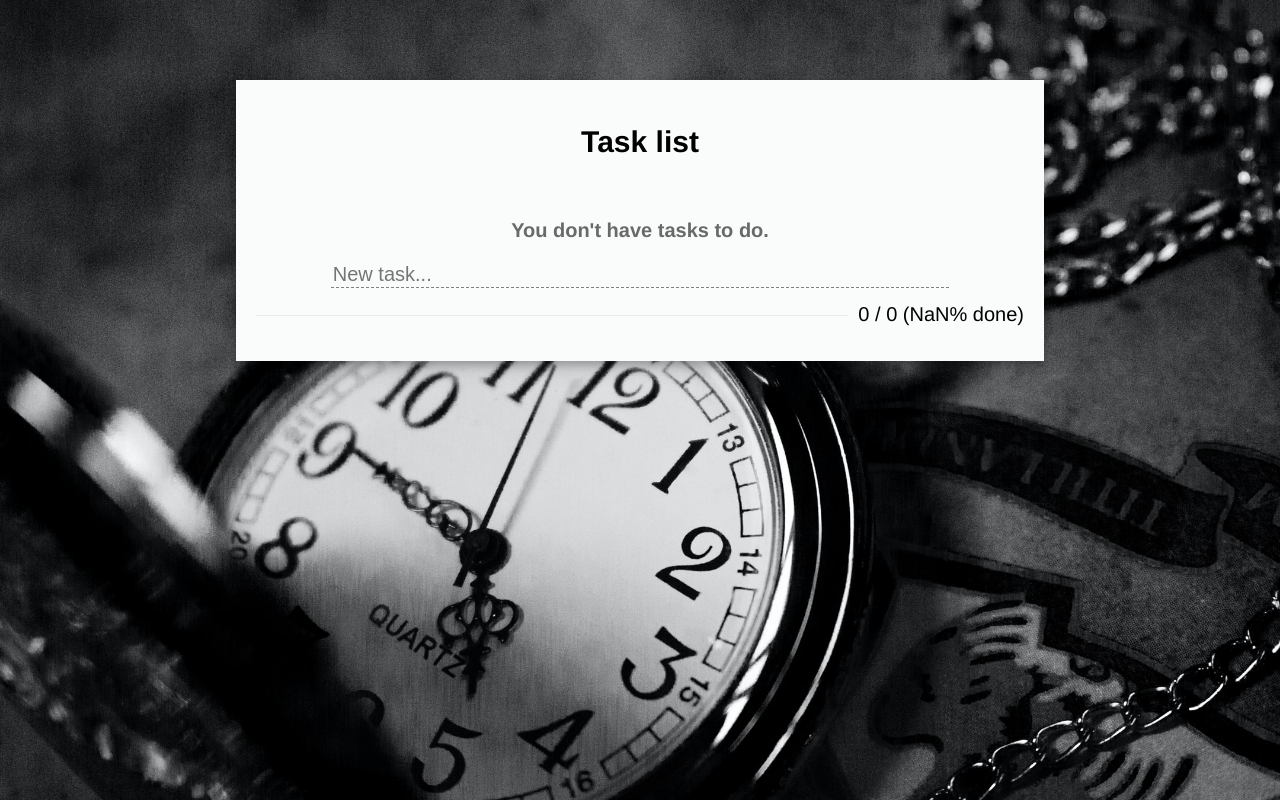
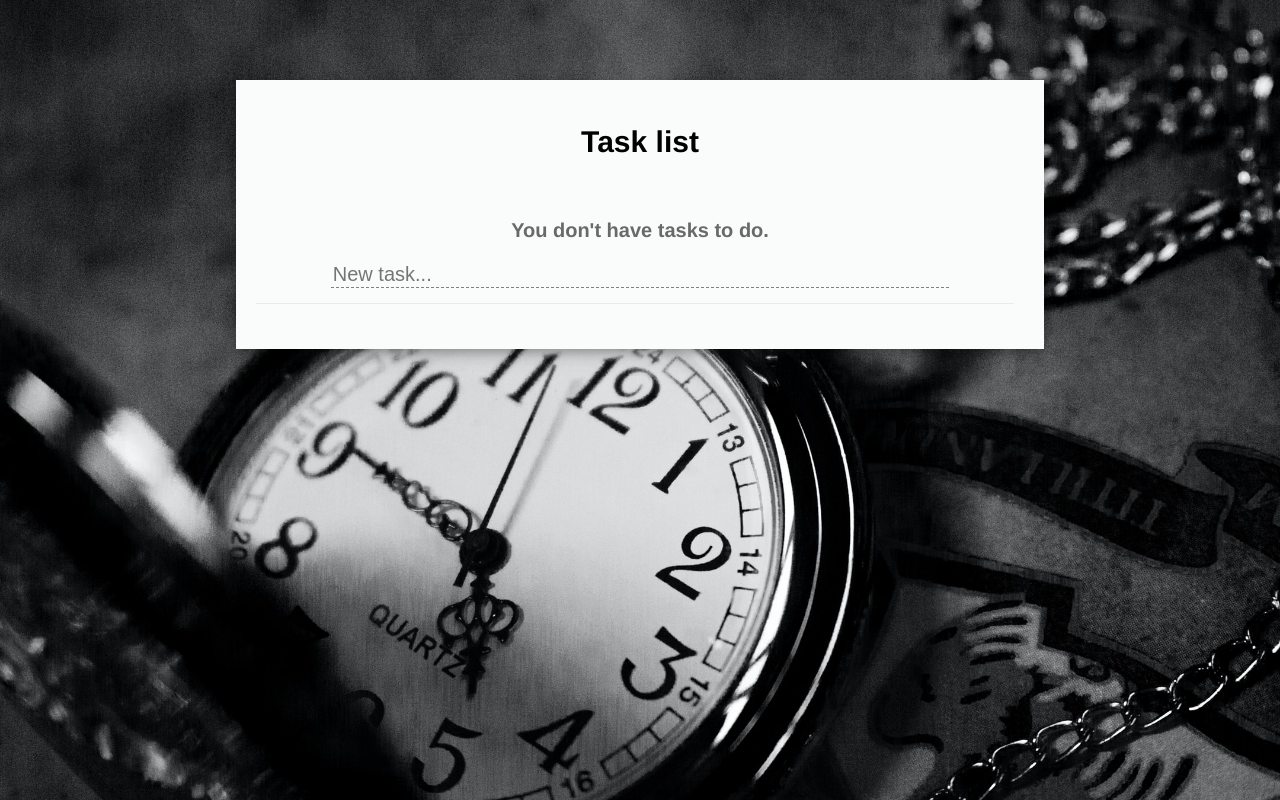
Before and after one commit to 83max/2020-September-todoList-Cli, a Vue app: page / in a window 1280 px wide. Built offline with nearby package versions, Linux system fonts and the light colour scheme.

Commit message:
div count - add v-if

```diff
--- a/src/components/todoPercentageDone.vue
+++ b/src/components/todoPercentageDone.vue
@@ -2,7 +2,7 @@
 
   <div class="div-count">
     <div class="line-through-count" v-bind:class=" {lineThroughShow: isLineThroughShow } "></div>
-    <div class="count"> {{completedTodos.length}} / {{remainingTodos.length}}
+    <div class="count" v-if="remainingTodos.length !== 0 || completedTodos.length !== 0"> {{completedTodos.length}} / {{remainingTodos.length}}
       (<span
         v-bind:class="
         `${percentageCalcColor === 0 ? 'percentageBlack' :
```
